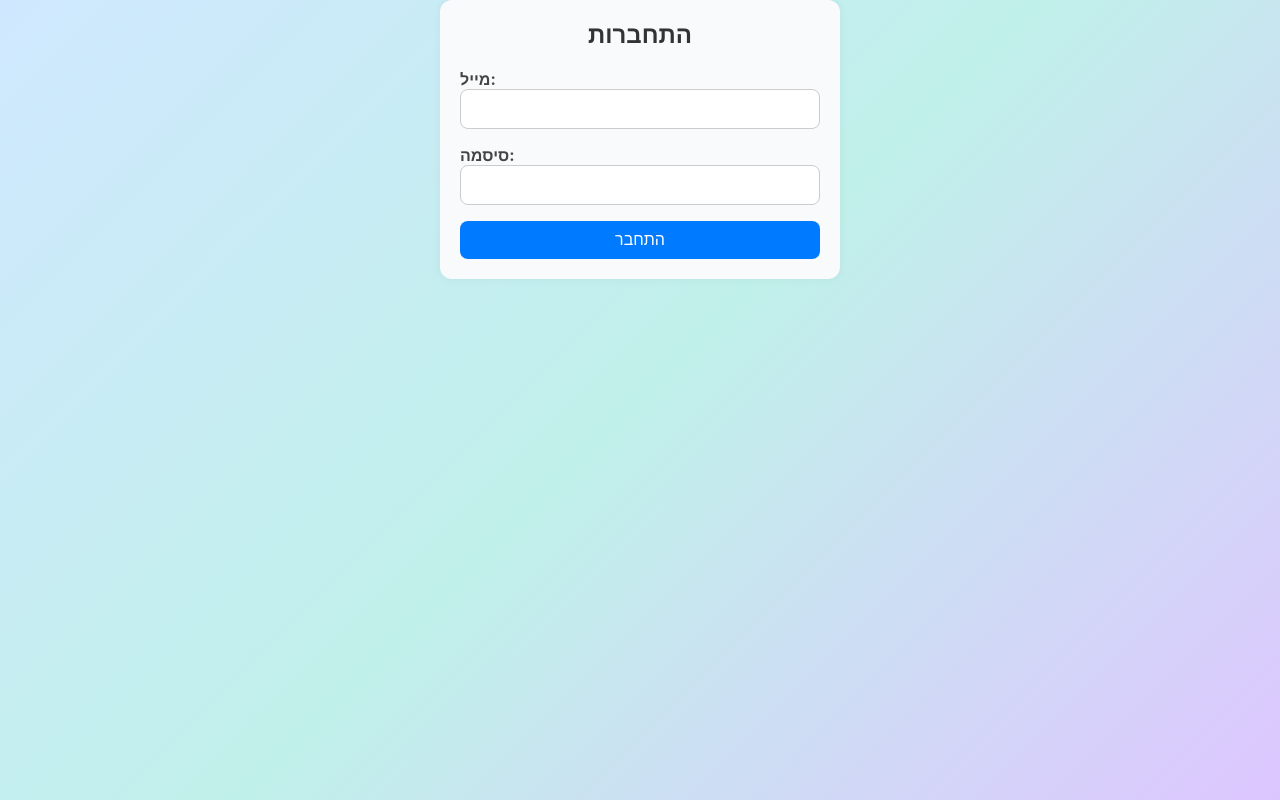
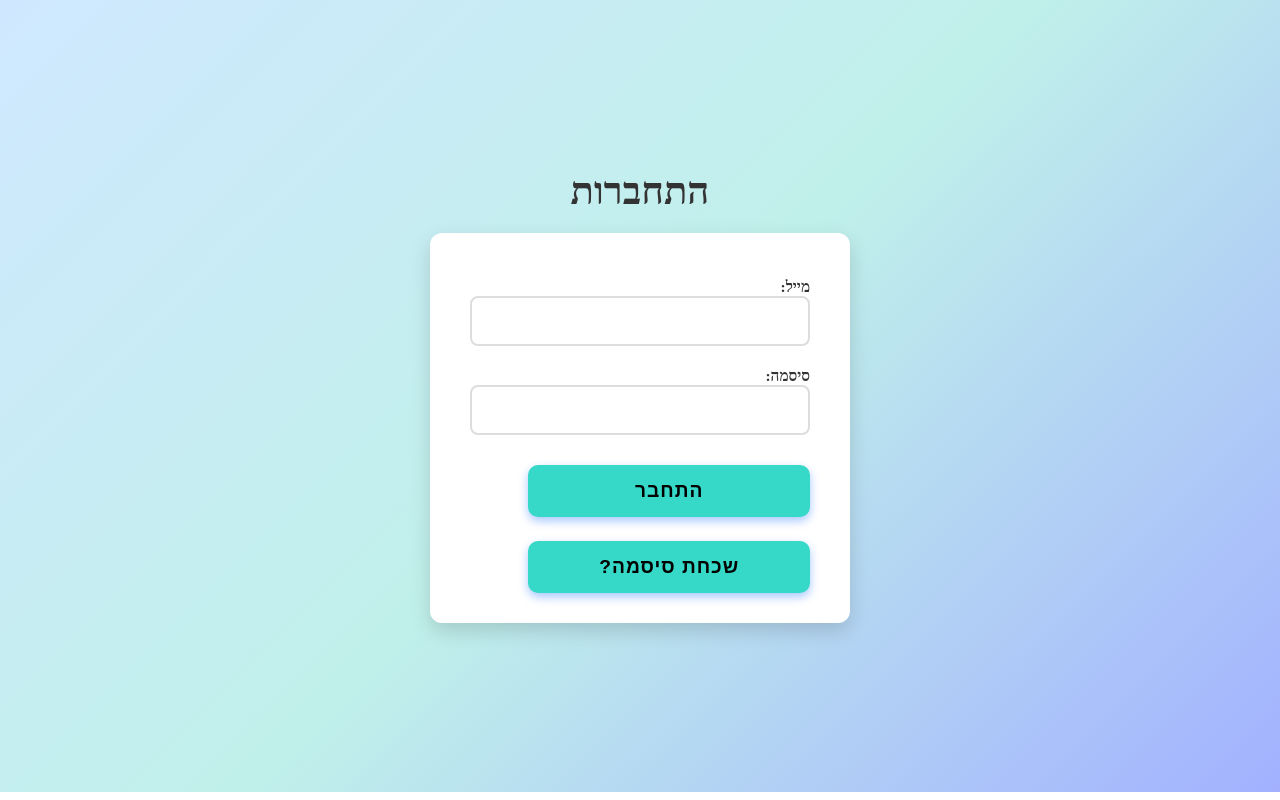
Before and after one commit to Avital-Ha/MathLearning, a React (Create React App) app: page /#/login in a window 1280 px wide. Built offline with nearby package versions, Linux system fonts and the light colour scheme.

Commit message:
design and auth update

```diff
--- a/src/Layout.jsx
+++ b/src/Layout.jsx
@@ -40,10 +40,10 @@ const handleLogout = async () => {
 
 
   const navItems = [
-    { name: "Dashboard", path: "/Dashboard" },
-    { name: "Exercises", path: "/Exercises" },
-    { name: "Games", path: "/Games" },
-    { name: "Progress", path: "/Progress" },
+    { name: "מרכז אישי", path: "/Dashboard" },
+    { name: "תרגולים", path: "/Exercises" },
+    { name: "משחקים", path: "/Games" },
+    { name: "התקדמות", path: "/Progress" },
   ];
 
   if (loading) {
@@ -71,9 +71,7 @@ const handleLogout = async () => {
     <div className="layout-container">
       <header className="header">
         <div className="header-inner">
-          <div className="header-greeting">
-            Hi, {user.first_name || user.full_name}!
-          </div>
+
 
           <button
             className="button button-ghost mobile-menu-button"
@@ -87,6 +85,9 @@ const handleLogout = async () => {
             MathLearning
             <div className="header-logo-icon">📚</div>
           </Link>
+           <div className="header-greeting">
+            הי, {user.first_name || user.full_name}!
+          </div>
 
           <nav className="desktop-nav">
             {navItems.map((item) => (
@@ -101,7 +102,7 @@ const handleLogout = async () => {
           </nav>
 
           <button className="button button-ghost" onClick={handleLogout}>
-            Logout
+            התנתקות
           </button>
         </div>
       </header>
@@ -115,7 +116,7 @@ const handleLogout = async () => {
           ></div>
           <aside className="mobile-menu">
             <div className="mobile-menu-header">
-              <h2 className="mobile-menu-title">Menu</h2>
+              <h2 className="mobile-menu-title">תפריט</h2>
               <button
                 className="mobile-menu-close-btn"
                 onClick={() => setMobileMenuOpen(false)}
@@ -126,9 +127,9 @@ const handleLogout = async () => {
             </div>
 
             <div className="mobile-user-info">
-              <p>Welcome back</p>
+              <p>ברוכים השבים</p>
               <p>{user.first_name || user.full_name}</p>
-              {user.grade && <p>Grade {user.grade}</p>}
+              {user.grade && <p>כיתה {user.grade}</p>}
             </div>
 
             <nav className="mobile-nav">
@@ -145,7 +146,7 @@ const handleLogout = async () => {
             </nav>
 
             <button className="button button-outline" onClick={handleLogout}>
-              Logout
+              התנתקות
             </button>
           </aside>
         </>
--- a/src/Pages/Login.jsx
+++ b/src/Pages/Login.jsx
@@ -1,19 +1,21 @@
 import React, { useState } from "react";
 import { useNavigate } from "react-router-dom";
 import { auth } from "../FireBase";
-import { signInWithEmailAndPassword } from "firebase/auth";
-import '../styles/Login.css';
+import { signInWithEmailAndPassword, sendPasswordResetEmail } from "firebase/auth";
+import "../styles/Login.css";
 
 export default function Login() {
   const [email, setEmail] = useState("");
   const [password, setPassword] = useState("");
   const [error, setError] = useState("");
+  const [message, setMessage] = useState("");
 
   const navigate = useNavigate();
 
   const handleLogin = async (e) => {
     e.preventDefault();
     setError("");
+    setMessage("");
 
     try {
       const userCredential = await signInWithEmailAndPassword(auth, email, password);
@@ -24,10 +26,27 @@ export default function Login() {
         return;
       }
 
-      // כניסה מוצלחת, מעבר לדשבורד (או עמוד הבית)
+      // כניסה מוצלחת
       navigate("/app");
     } catch (err) {
       setError("אימייל או סיסמה לא נכונים");
+    }
+  };
+
+  const handleResetPassword = async () => {
+    setError("");
+    setMessage("");
+
+    if (!email) {
+      setError("נא להזין כתובת אימייל כדי לאפס סיסמה");
+      return;
+    }
+
+    try {
+      await sendPasswordResetEmail(auth, email);
+      setMessage("קישור לאיפוס סיסמה נשלח למייל שלך");
+    } catch (err) {
+      setError("שליחת הקישור נכשלה. בדוק את כתובת המייל ונסה שוב.");
     }
   };
 
@@ -58,9 +77,18 @@ export default function Login() {
         </label>
 
         {error && <p className="login-error">{error}</p>}
+        {message && <p className="login-success">{message}</p>}
 
         <button className="login-button" type="submit">
           התחבר
+        </button>
+
+        <button
+          type="button"
+          className="login-button login-reset-button"
+          onClick={handleResetPassword}
+        >
+          שכחת סיסמה?
         </button>
       </form>
     </div>
--- a/src/Pages/Register.jsx
+++ b/src/Pages/Register.jsx
@@ -60,7 +60,7 @@ export default function Register() {
     return (
       <div className="register-container" >
         <h2 className="register-title">נרשמת בהצלחה!</h2>
-        <p>נשלח אליך מייל לאימות. אנא בדוק את תיבת המייל ולחץ על הקישור לאישור החשבון.</p>
+        <p className="register-text">נשלח אליך מייל לאימות. אנא בדקו את תיבת המייל (שימו לב לספאם שלכם) לחצו על הקישור לאישור החשבון.</p>
         <button className="register-button" onClick={() => navigate("/login")}>
           עבור להתחברות
         </button>
--- a/src/styles/Home.css
+++ b/src/styles/Home.css
@@ -37,6 +37,7 @@
   transition: transform 0.3s ease;
 }
 
+
 .feature-card:hover {
   transform: translateY(-5px);
   cursor:pointer;
@@ -49,7 +50,7 @@
 }
 
 .feature-card p {
-  font-size: 1rem;
+  font-size: 1.2vw;
   color: #666;
   margin-bottom: 1.5rem;
 }
@@ -78,7 +79,7 @@
 
 .home-footer {
   margin-top: 4rem;
-  font-size: 0.875rem;
+  font-size: 1vw;
   color: #999;
   user-select: none;
 }
@@ -110,23 +111,27 @@
   transition: transform 0.3s;
 }
 
+
 .user-card:hover {
   transform: translateY(-5px);
 }
 
 .user-card.student {
-  background-color: #dbeafe; /* light blue */
+  background-color: #bedaff; /* light blue */
   color: #1e40af;
+   font-size: 1.2vw;
 }
 
 .user-card.parent {
   background-color: #ccfbf1; /* mint green */
   color: #0f766e;
+   font-size: 1.2vw;
 }
 
 .user-card.teacher {
   background-color: #f3e8ff; /* light purple */
   color: #7e22ce;
+   font-size: 1.2vw;
 }
 
 .user-card .icon {
--- a/src/styles/Layout.css
+++ b/src/styles/Layout.css
@@ -4,14 +4,21 @@
   margin: 0;
   padding: 0;
 }
+html {
+  min-height: 100%;
+}
 
-body, html, #root {
-  height: 100%;
-  font-family: -apple-system, BlinkMacSystemFont, 'Segoe UI', Roboto, Oxygen,
-    Ubuntu, Cantarell, 'Open Sans', 'Helvetica Neue', sans-serif;
-  background: linear-gradient(135deg, #d0e8ff 0%, #c0f0ea 50%, #ddc6ff 100%);
+body #root  {
+  min-height: 100%;
+  margin: 0;
+  font-family: "Heebo";
+  background: linear-gradient(135deg, #d0e8ff 0%, #c0f0ea 50%, #a2b0ff 100%);
+  background-repeat: no-repeat;
+  background-attachment: fixed; /* חשוב */
+  background-size: cover;
   color: #2c3e50;
 }
+
 
 /* Layout ראשי */
 .layout-container {
@@ -19,6 +26,7 @@ body, html, #root {
   display: flex;
   flex-direction: column;
   background: transparent;
+  direction: rtl;
 }
 
 /* HEADER */
@@ -43,7 +51,7 @@ body, html, #root {
 }
 
 .header-greeting {
-  font-size: 0.875rem;
+font-size: 1.2vw ;
  color: #555;
   user-select: none;
 }
@@ -63,7 +71,8 @@ body, html, #root {
 .header-logo-icon {
   width: 40px;
   height: 40px;
-  background: linear-gradient(90deg, #2980b9, #16a085);
+  background-image: url('/public/logo192.png');
+  background-size: cover;
   border-radius: 12px;
   display: flex;
   justify-content: center;
@@ -83,6 +92,7 @@ body, html, #root {
 }
 
 .button-ghost {
+    font-size: 1vw;
     background: transparent;
     color: #3498db;
 }
@@ -203,6 +213,7 @@ body, html, #root {
 }
 
 .desktop-nav a {
+     font-size: 1.2vw;
     display: flex;
     align-items: center;
     gap: 8px;
--- a/src/styles/Login.css
+++ b/src/styles/Login.css
@@ -1,37 +1,52 @@
 .login-container {
-  max-width: 400px;
-  margin: auto;
+  right: -20vw;
+    width: 60vw;
+    position: relative;
+    min-height: 99vh;
+    direction: rtl;
+    display: flex;
+    flex-direction: column;
+    justify-content: center;
+    align-items: center;
     padding: 20px;
-  background-color: #f9fafc;
-  border-radius: 12px;
-  box-shadow: 0 0 10px rgba(0, 0, 0, 0.05);
+    font-family: 'Heebo';
 }
 
 .login-container h2 {
     text-align: center;
     margin-bottom: 20px;
     color: #333;
+    font-size: 3vw;
 }
 
 .login-form {
-  display: flex;
-  flex-direction: column;
-  gap: 16px;
-}
-
-.login-label {
-  font-weight: bold;
-  color: #444;
+  background: #fff;
+  padding: 30px 40px;
+  border-radius: 12px;
+  box-shadow: 0 8px 20px rgba(0,0,0,0.15);
+  width: 100%;
+  max-width: 420px;
   display: flex;
   flex-direction: column;
 }
 
+.login-label {
+font-weight: 600;
+    margin-top: 15px;
+    margin-bottom: 6px;
+    color: #333;
+    font-size: 1.2vw;
+}
+
 .login-input {
-  padding: 10px;
+   width: 100%;
+  padding: 14px 18px;
+  margin: 0;
+  border: 2px solid #ddd;
+  border-radius: 8px;
   font-size: 1rem;
-  border: 1px solid #ccc;
-  border-radius: 8px;
-  transition: border-color 0.2s ease;
+  transition: border-color 0.3s ease;
+  outline-offset: 2px;
 }
 
 .login-input:focus {
@@ -40,18 +55,24 @@
 }
 
 .login-button {
-  background-color: #007bff;
-  color: white;
-  font-size: 1rem;
-  padding: 10px;
+width: 22vw;
+ background-color: #36d8c7;
+    color: #000000;
+    padding: 15px 0;
+    margin-top: 24px;
     border: none;
-  border-radius: 8px;
+    border-radius: 10px;
     cursor: pointer;
-  transition: background-color 0.2s ease;
+    font-size: 1.2rem;
+    font-weight: 700;
+    letter-spacing: 0.05em;
+    transition: background-color 0.3s ease;
+    box-shadow: 0 4px 10px rgba(37, 117, 252, 0.4);
 }
 
 .login-button:hover {
-  background-color: #0056b3;
+  background-color: #066359;
+  box-shadow: 0 6px 14px rgba(26, 84, 209, 0.6);
 }
 
 .login-error {
--- a/src/styles/Register.css
+++ b/src/styles/Register.css
@@ -1,23 +1,28 @@
 .register-container {
-  min-height: 100vh;
+  right: -20vw;
+    width: 60vw;
+    position: relative;
+    min-height: 99vh;
     direction: rtl;
     display: flex;
     flex-direction: column;
-  justify-content: center;  /* מרכז אנכי */
-  align-items: center;     /* מרכז אופקי */
+    justify-content: center;
+    align-items: center;
     padding: 20px;
-  font-family: 'Segoe UI', Tahoma, Geneva, Verdana, sans-serif;
+    font-family: 'Heebo';
 }
 
 .register-title {
    text-align: center;
-    margin-bottom: 30px;
-    color: #1b1b1b;
-    font-size: 2.2rem;
-    font-weight: 700;
-    text-shadow: 0 2px 6px rgba(0, 0, 0, 0.3);
+    margin-bottom: 20px;
+    color: #333;
+    font-size: 2vw;
 }
+.register-text{
+  font-size: 2vw;
+  text-align: center;
 
+}
 .register-form {
   background: #fff;
   padding: 30px 40px;
@@ -34,7 +39,7 @@
   margin-top: 15px;
   margin-bottom: 6px;
   color: #333;
-  font-size: 1rem;
+  font-size: 1.2vw;
 }
 
 .register-input,
@@ -65,9 +70,9 @@
 }
 
 .register-button {
-width: 100%;
+width: 22vw;
  background-color: #36d8c7;
-    color: #ffffff;
+    color: #000000;
     padding: 15px 0;
     margin-top: 24px;
     border: none;
```
Also changed, not shown: src/Pages/Home.jsx (+18 -18 lines). Lines whose indentation alone changed are shown as unchanged.
